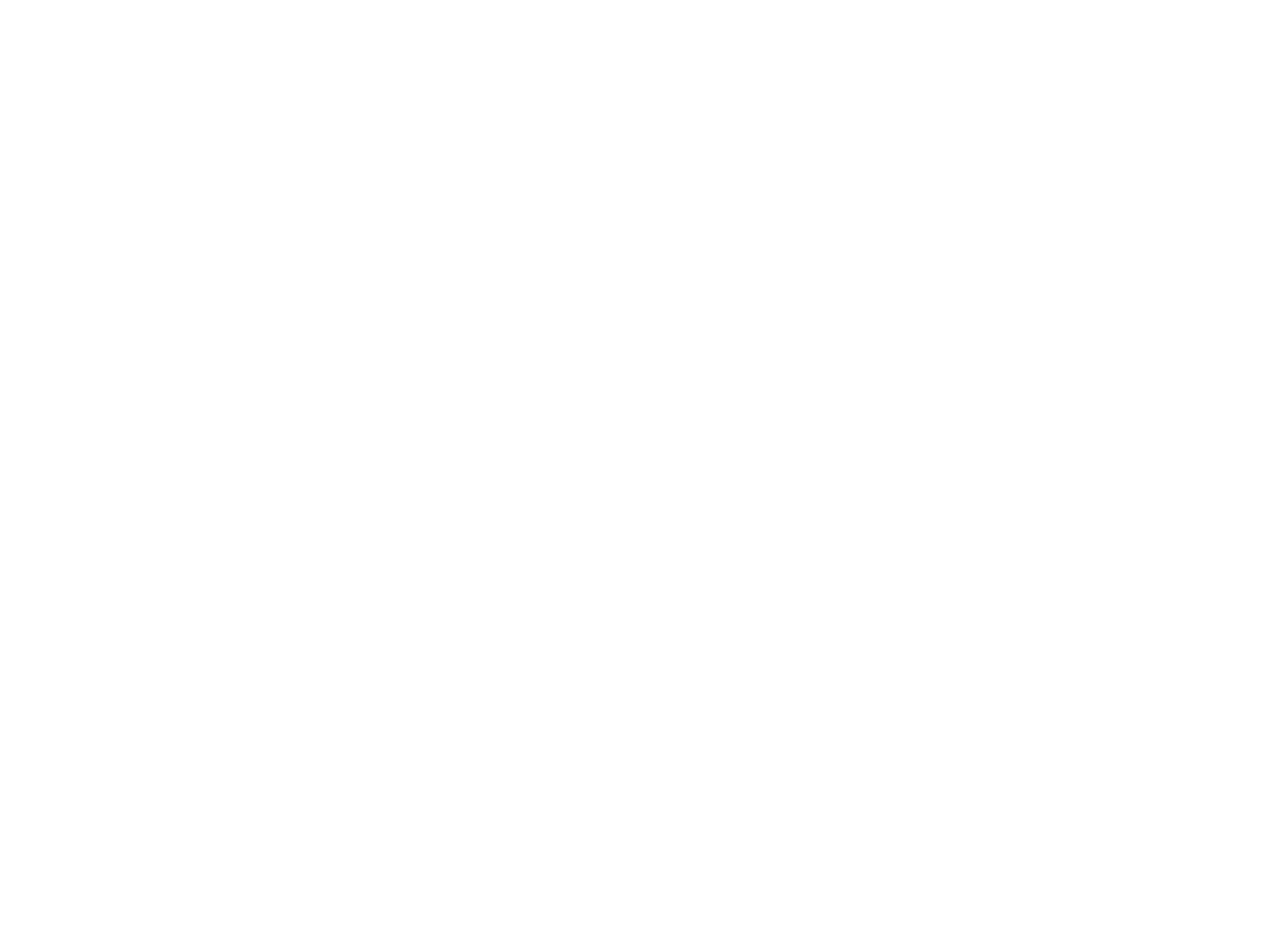
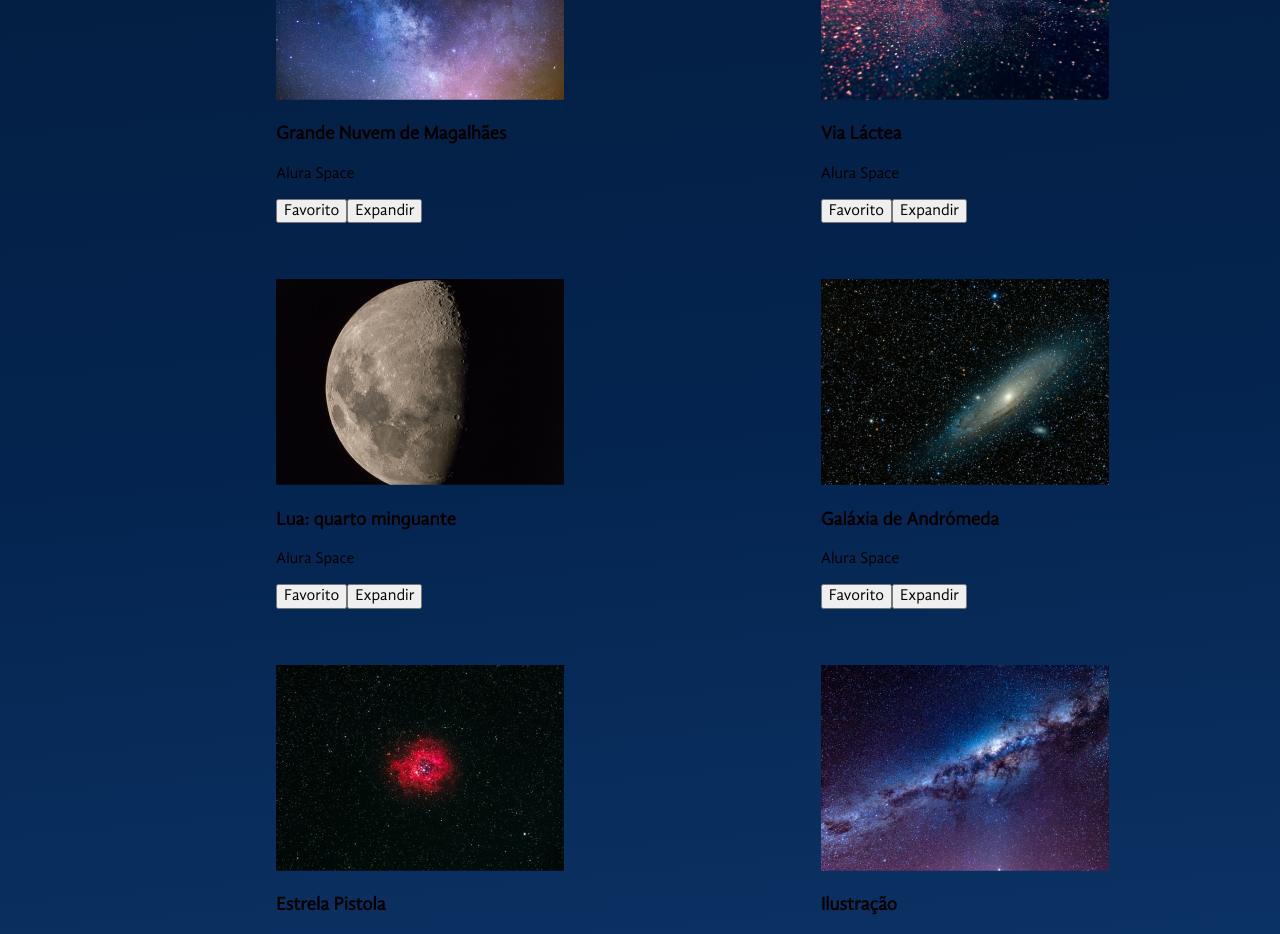
Before and after one commit to gabriielk0/space-app, a React (Vite) app: page / in a window 1280 px wide. Shown: the part 820-1754 px from the top of the page. Before the commit the page ends 800 px from the top, so only its background shows below. Built offline with nearby package versions, Linux system fonts and the light colour scheme.

Commit message:
Adicionando sessão Galeria

```diff
--- a/src/App.jsx
+++ b/src/App.jsx
@@ -4,6 +4,10 @@
 import BarraLateral from "./componentes/BarraLateral";
 import Banner from "./componentes/Banner";
 import Galeria from "./componentes/Galeria";
+import Fotos from "./fotos.json"
+import { useState } from "react";
+
+
 
 const FundoGradiente = styled.div`
   background: linear-gradient(
@@ -35,6 +39,9 @@
 `;
 
 function App() {
+  // eslint-disable-next-line no-unused-vars
+  const [fotosDaGaleria, setFotosDaGaleria] = useState(Fotos)
+
   return (
     <FundoGradiente>
       <EstilosGlobais />
@@ -44,7 +51,7 @@
           <BarraLateral />
           <ConteudoGaleria>
             <Banner />
-            <Galeria />
+            <Galeria fotos={fotosDaGaleria}/>
           </ConteudoGaleria>
         </Container>
       </AppContainer>
--- a/src/componentes/Galeria/Tags/index.jsx
+++ b/src/componentes/Galeria/Tags/index.jsx
@@ -19,6 +19,9 @@
     height: 39px;
     border: solid 2px #7B78E5;
     border-radius: 10px;
+    &:hover {
+        border-color: #C98CF1;
+    }
 `
 
 
--- a/src/componentes/Galeria/index.jsx
+++ b/src/componentes/Galeria/index.jsx
@@ -2,6 +2,7 @@
 import Titulo from "../Titulo"
 import Populares from "./Populares"
 import Tags from "./Tags"
+import Imagem from "../Imagem"
 
 const GaleriaContainer = styled.div`
     display: flex;
@@ -10,7 +11,15 @@
     flex-grow: 1;
 `
 
-const Galeria = () => {
+const ImagemContainer = styled.section`
+    display: flex;
+    justify-content: space-between;
+    flex-wrap: wrap;
+    gap: 24px;
+`
+
+// eslint-disable-next-line react/prop-types
+const Galeria = ({fotos = [] }) => {
     return (
         <>
             <Tags />
@@ -18,6 +27,9 @@
                 <SecaoFluida>
 
                 <Titulo>Navegue pela galeria</Titulo>
+                <ImagemContainer>
+                    {fotos.map(foto => <Imagem key={foto.id} foto={foto}/>)}
+                </ImagemContainer>
                 </SecaoFluida>
                 <Populares/>
             </GaleriaContainer>
--- /dev/null
+++ b/src/componentes/Imagem/index.jsx
@@ -0,0 +1,18 @@
+/* eslint-disable react/prop-types */
+const Imagem = ({ foto }) => {
+  return (
+    <figure>
+      <img src={foto.path} alt={foto.alt} />
+      <figcaption>
+        <h3>{foto.titulo}</h3>
+        <footer>
+          <p>{foto.fonte}</p>
+          <button>Favorito</button>
+          <button>Expandir</button>
+        </footer>
+      </figcaption>
+    </figure>
+  );
+};
+
+export default Imagem;
--- /dev/null
+++ b/src/fotos.json
@@ -0,0 +1,72 @@
+[
+  {
+    "titulo": "Grande Nuvem de Magalhães",
+    "fonte": "Alura Space",
+    "path": "/imagens/galeria/foto-1.png",
+    "id": "1",
+    "tagId": 2
+  },
+  {
+    "titulo": "Via Láctea",
+    "fonte": "Alura Space",
+    "path": "/imagens/galeria/foto-2.png",
+    "id": "2",
+    "tagId": 2
+  },
+  {
+    "titulo": "Lua: quarto minguante",
+    "fonte": "Alura Space",
+    "path": "/imagens/galeria/foto-3.png",
+    "id": "3",
+    "tagId": 3
+  },
+  {
+    "titulo": "Galáxia de Andrómeda",
+    "fonte": "Alura Space",
+    "path": "/imagens/galeria/foto-4.png",
+    "id": "4",
+    "tagId": 2
+  },
+  {
+    "titulo": "Estrela Pistola",
+    "fonte": "Alura Space",
+    "path": "/imagens/galeria/foto-5.png",
+    "id": "5",
+    "tagId": 1
+  },
+  {
+    "titulo": "Ilustração",
+    "fonte": "Alura Space",
+    "path": "/imagens/galeria/foto-6.png",
+    "id": "6",
+    "tagId": 4
+  },
+  {
+    "titulo": "Galáxia de Andrómeda",
+    "fonte": "Alura Space",
+    "path": "/imagens/galeria/foto-7.png",
+    "id": "7",
+    "tagId": 2
+  },
+  {
+    "titulo": "Ilustração",
+    "fonte": "Alura Space",
+    "path": "/imagens/galeria/foto-8.png",
+    "id": "8",
+    "tagId": 4
+  },
+  {
+    "titulo": "Céu estrelado",
+    "fonte": "Alura Space",
+    "path": "/imagens/galeria/foto-9.png",
+    "id": "9",
+    "tagId": 1
+  },
+  {
+    "titulo": "Ilustração",
+    "fonte": "Alura Space",
+    "path": "/imagens/galeria/foto-10.png",
+    "id": "10",
+    "tagId": 1
+  }
+]
```
